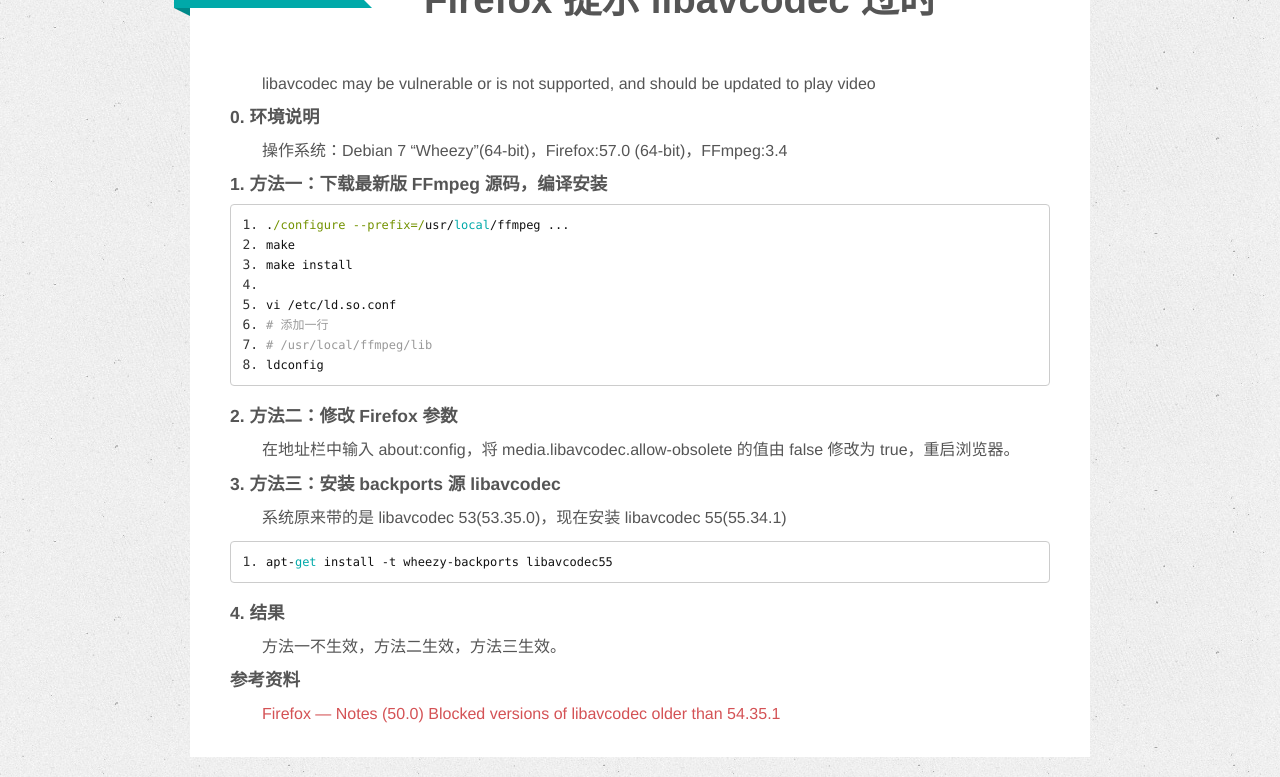
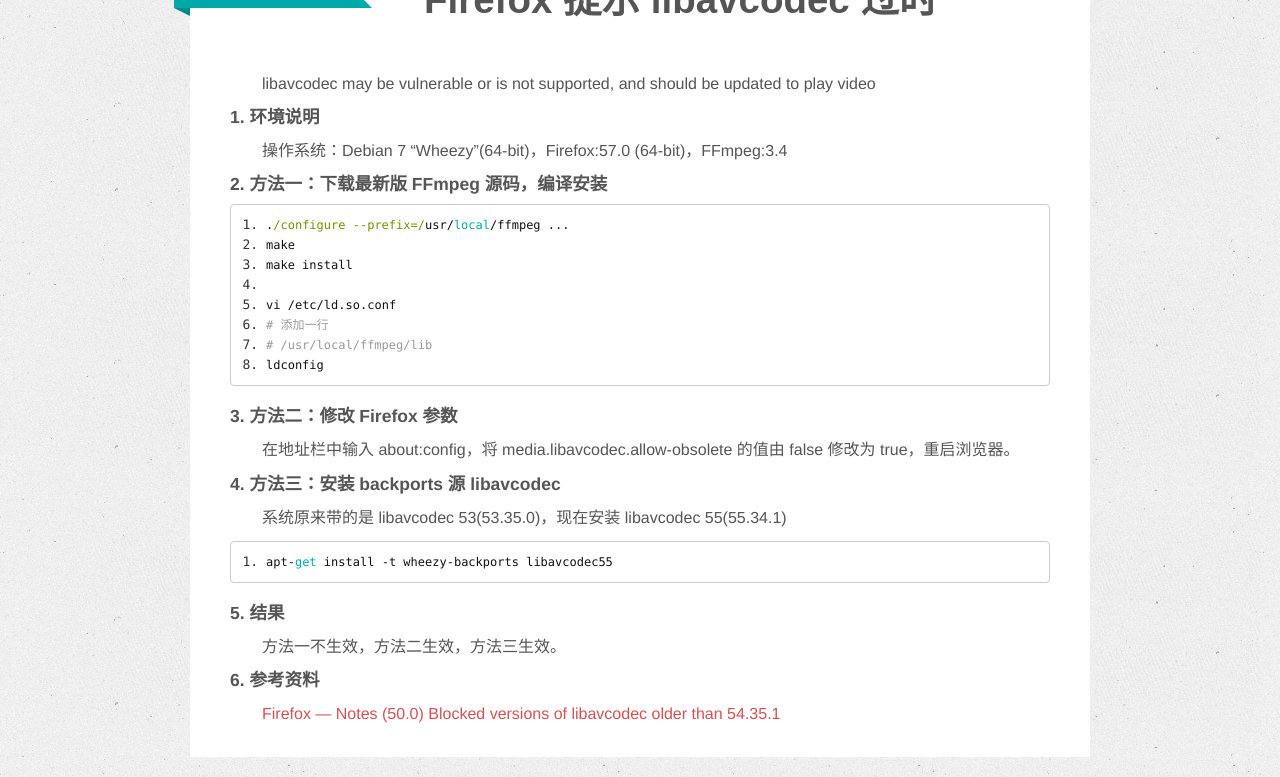
Before and after one commit to zhizheng/zhizheng.github.io, a Jekyll site: the page built from _posts/2017-11-21-libavcodec-not-supported-in-firefox.md, in a window 1280 px wide and 1134 px high. Shown: the part 150-927 px from the top of the window. Built offline with Jekyll 4.4.1, drawn with Linux system fonts in a browser that asks for light colours.

Commit message:
Update md

````diff
--- a/_posts/2017-11-21-libavcodec-not-supported-in-firefox.md
+++ b/_posts/2017-11-21-libavcodec-not-supported-in-firefox.md
@@ -11,10 +11,10 @@
 ---
 libavcodec may be vulnerable or is not supported, and should be updated to play video
 
-#### 0. 环境说明
+#### 1. 环境说明
 操作系统：Debian 7 "Wheezy"(64-bit)，Firefox:57.0 (64-bit)，FFmpeg:3.4
 
-#### 1. 方法一：下载最新版 FFmpeg 源码，编译安装
+#### 2. 方法一：下载最新版 FFmpeg 源码，编译安装
 ```
 ./configure --prefix=/usr/local/ffmpeg ...
 make
@@ -25,18 +25,18 @@
 # /usr/local/ffmpeg/lib
 ldconfig
 ```
-#### 2. 方法二：修改 Firefox 参数
+#### 3. 方法二：修改 Firefox 参数
 在地址栏中输入 about:config，将 media.libavcodec.allow-obsolete 的值由 false 修改为 true，重启浏览器。
 
-#### 3. 方法三：安装 backports 源 libavcodec
+#### 4. 方法三：安装 backports 源 libavcodec
 系统原来带的是 libavcodec 53(53.35.0)，现在安装 libavcodec 55(55.34.1)
 ```
 apt-get install -t wheezy-backports libavcodec55
 ```
 <!-- more -->
 
-#### 4. 结果
+#### 5. 结果
 方法一不生效，方法二生效，方法三生效。
 
-#### 参考资料
+#### 6. 参考资料
 [Firefox —  Notes (50.0) Blocked versions of libavcodec older than 54.35.1](https://www.mozilla.org/en-US/firefox/50.0/releasenotes/){:target="_blank"}{:rel="nofollow noopener noreferrer"}
````
Also changed, not shown: _posts/2017-11-28-Ganymed-SSH-2-for-Java-keyfile.md (+3 -3 lines).
